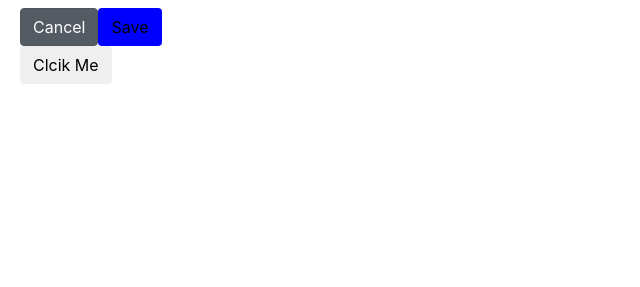
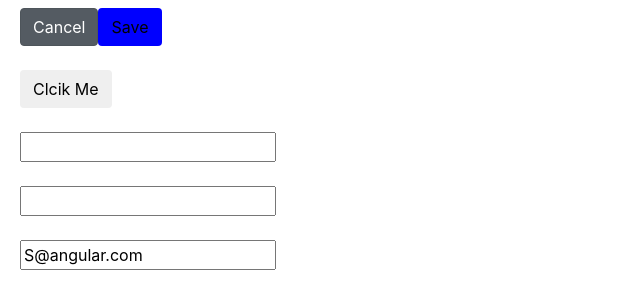
Before and after one commit to SarathKumarCh/Angular, an Angular app in the folder components/: page / in a window 1280 px wide. Shown: the part 779-1066 px from the top of the page, without its empty margins (0-640 px from the left). Before the commit the page ends 883 px from the top, so only its background shows below. Built offline with nearby package versions, Linux system fonts and the light colour scheme.

Commit message:
Event binding and filtering, template variable and two way binding

```diff
--- a/components/src/app/app.module.ts
+++ b/components/src/app/app.module.ts
@@ -1,4 +1,5 @@
 import { BrowserModule } from '@angular/platform-browser';
+import { FormsModule } from '@angular/forms';
 import { NgModule } from '@angular/core';
 
 
@@ -13,7 +14,9 @@ import { AuthorService } from './author.service';
     AuthorComponent
   ],
   imports: [
-    BrowserModule
+    BrowserModule,
+    FormsModule
+
   ],
   providers: [
     AuthorService
--- a/components/src/app/author/author.component.html
+++ b/components/src/app/author/author.component.html
@@ -28,6 +28,26 @@
 
 <!-- Style binding -->
 <button class="btn" [style.backgroundColor] = "isActive? 'blue' : 'grey'">Save</button>
+<br><br>
+
+<!-- Event binding $event is optional -->
+<div (click)="onDivClick()">
+  <button class="btn" (click)="onClick($event)">Clcik Me</button>
+</div>
 <br>
-<!-- Evnt binding -->
-<button class="btn" (click)="onClick()">Clcik Me</button>
+
+<!-- Event filtering $event is optional
+<input (keyup)="onKeyUp($event)"/>-->
+<input (keyup.enter)="onKeyUp()"/>
+<br><br>
+
+<!-- Template Variable -->
+<input #name (keyup.enter)="onEnter(name.value)"/>
+<br><br>
+
+<!-- Two way binding -->
+<!-- input [value]="email" (keyup.enter)="onTwoWay()"/> <!-- simple way template variable -->
+<!-- input [value]="email" (keyup.enter)="email = $event.target.value; onTwoWay()"/> <!-- simple way template variable -->
+<input [(ngModel)]="email" (keyup.enter)="onTwoWay()"/> <!-- simple way template variable -->
+
+<br>
--- a/components/src/app/author/author.component.ts
+++ b/components/src/app/author/author.component.ts
@@ -16,9 +16,26 @@ export class AuthorComponent {
     return this.title.length;
   }
 
-  onClick(){
+  onDivClick(){
+    console.log(this.isActive);
+  }
+  onClick($event){
+    $event.stopPropagation(); //stops event bubbling (onDivClick())
     ((this.isActive)? console.log('button is active') : console.log('button is not active'));
     this.isActive = !this.isActive;
+  }
+
+  onKeyUp(){
+    console.log('enter clicked');
+  }
+
+  onEnter(name) {
+    console.log(name);
+  }
+
+  email = 'S@angular.com';
+  onTwoWay(){
+    console.log(this.email);
   }
 
   authors = ['author1', 'author2', 'author3'];
```
